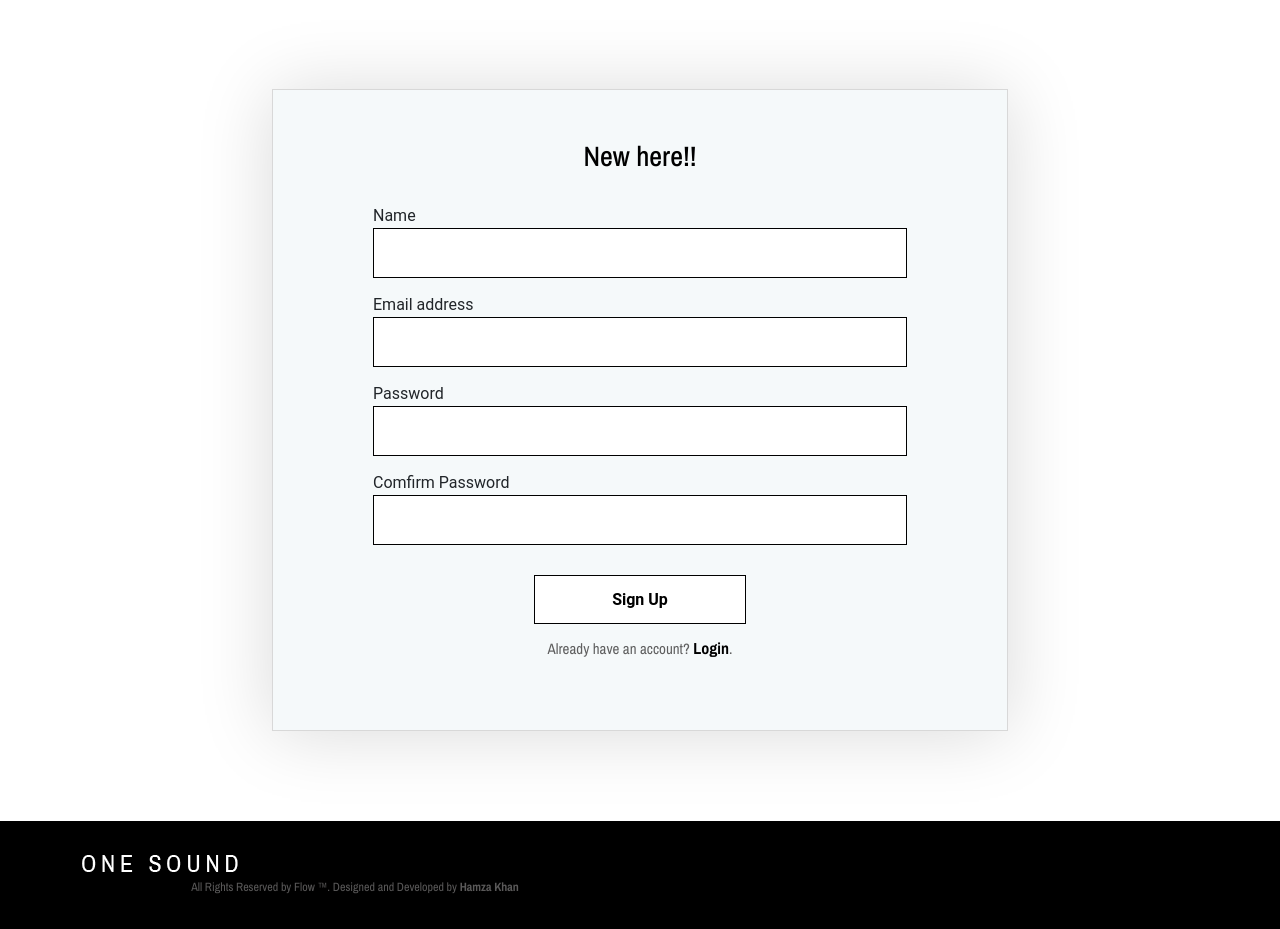
After one commit to Sheikh566/Flow, a PHP site: page /signup.php in a window 1280 px wide. The commit adds this page. Shown: the part 386-1315 px from the top of the page. Run offline with PHP 8.4, Linux system fonts and the light colour scheme; some web fonts are replaced.

Commit message:
Hamza : Some Changes :100:

```diff
--- a/components/footer.php
+++ b/components/footer.php
@@ -5,9 +5,8 @@
                 <div class="col-12 col-md-6">
                     <img src="img/core-img/logo.png" alt="">
                     <p class="copywrite-text text-center">
-                        Copyright &copy; All rights reserved | Made with
-                        <i class="fa fa-heart-o" aria-hidden="true"></i>
-                        in KHI
+                    All Rights Reserved by Flow &trade;. Designed and Developed by
+                 <a href="https://github.com/Hamzakhan09">Hamza Khan</a>
                     </p>
                 </div>
 
--- a/dist/css/style.css
+++ b/dist/css/style.css
@@ -660,7 +660,9 @@ img {
   -webkit-transition-duration: 500ms;
   transition-duration: 500ms; }
   .single-event-area img {
-    width: 100%; }
+    width: 100%;
+     height: 225px !important;
+  }
   .single-event-area .event-text {
     text-align: center;
     position: relative;
--- a/login.php
+++ b/login.php
@@ -44,7 +44,7 @@
                                 </div>
 
                                 <div class="mt-2">
-                                <p>Not have an account? <a href="register.php">Register</a>.</p>
+                                <p>Not have an account? <a href="signup.php">Sign up</a>.</p>
                                 </div>
                             </form>
                         </div>
--- /dev/null
+++ b/signup.php
@@ -0,0 +1,72 @@
+<!DOCTYPE html>
+<html lang="en">
+
+<head>
+    <?php
+    include 'components/file.php';
+    ?>
+</head>
+
+<body>
+    <?php
+    include 'components/nav.php';
+    ?>
+
+    <!-- ##### Breadcumb Area Start ##### -->
+    <section class="breadcumb-area bg-img bg-overlay" style="background-image: url(dist/img/bg-img/breadcumb3.jpg);">
+        <div class="bradcumbContent">
+            <p>Hi ! There</p>
+            <h2>Create an account</h2>
+        </div>
+    </section>
+    <!-- ##### Breadcumb Area End ##### -->
+
+    <!-- ##### Login Area Start ##### -->
+    <section class="login-area section-padding-100">
+        <div class="container">
+            <div class="row justify-content-center">
+                <div class="col-12 col-lg-8">
+                    <div class="login-content">
+                        <h3>New here!!</h3>
+                        <!-- Login Form -->
+                        <div class="login-form">
+                            <form action="<?php echo htmlspecialchars($_SERVER["PHP_SELF"]); ?>" method="post">
+                                <div class="form-group">
+                                    <label for="exampleInputText1">Name</label>
+                                    <input type="text" class="form-control" name="u_name" maxlength="50">
+                                    <!-- <small id="emailHelp" class="form-text text-muted"><i class="fa fa-lock mr-2"></i>We'll never share your email with anyone else.</small> -->
+                                </div>
+                                <div class="form-group">
+                                    <label for="exampleInputEmail1">Email address</label>
+                                    <input type="email" class="form-control" name="u_email">
+                                </div>
+                                <div class="form-group">
+                                    <label for="exampleInputPassword1">Password</label>
+                                    <input type="password" class="form-control" name="u_pass">
+                                </div>
+
+                                <div class="form-group">
+                                    <label for="exampleInputPassword1">Comfirm Password</label>
+                                    <input type="password" class="form-control" name="c_pass">
+                                </div>
+                                <button type="submit" class="oneMusic-btn mt-30" name="btn-register">Sign up</button>
+                                <div class="mt-2">
+                                    <p> Already have an account? <a href="login.php">Login</a>.</p>
+                                </div>
+                            </form>
+                        </div>
+                    </div>
+                </div>
+            </div>
+        </div>
+    </section>
+    <!-- ##### Login Area End ##### -->
+
+    <?php
+    include 'components/footer.php';
+    include 'components/scripts_file.php';
+    ?>
+
+</body>
+
+</html>
```
Also changed, not shown: admin/artists/index.php (+2 -2 lines), albums.php (+20 -0 lines), artist.php (+18 -7 lines), admin/dist/css/style.min.css.
